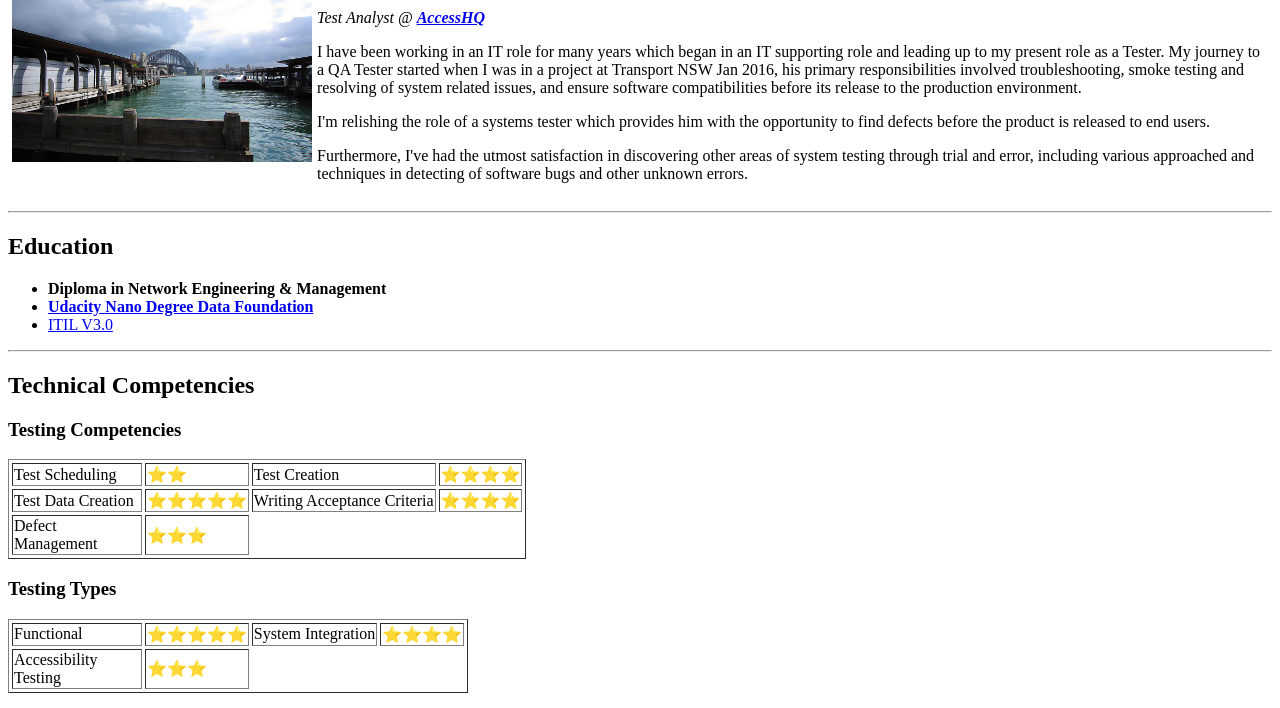
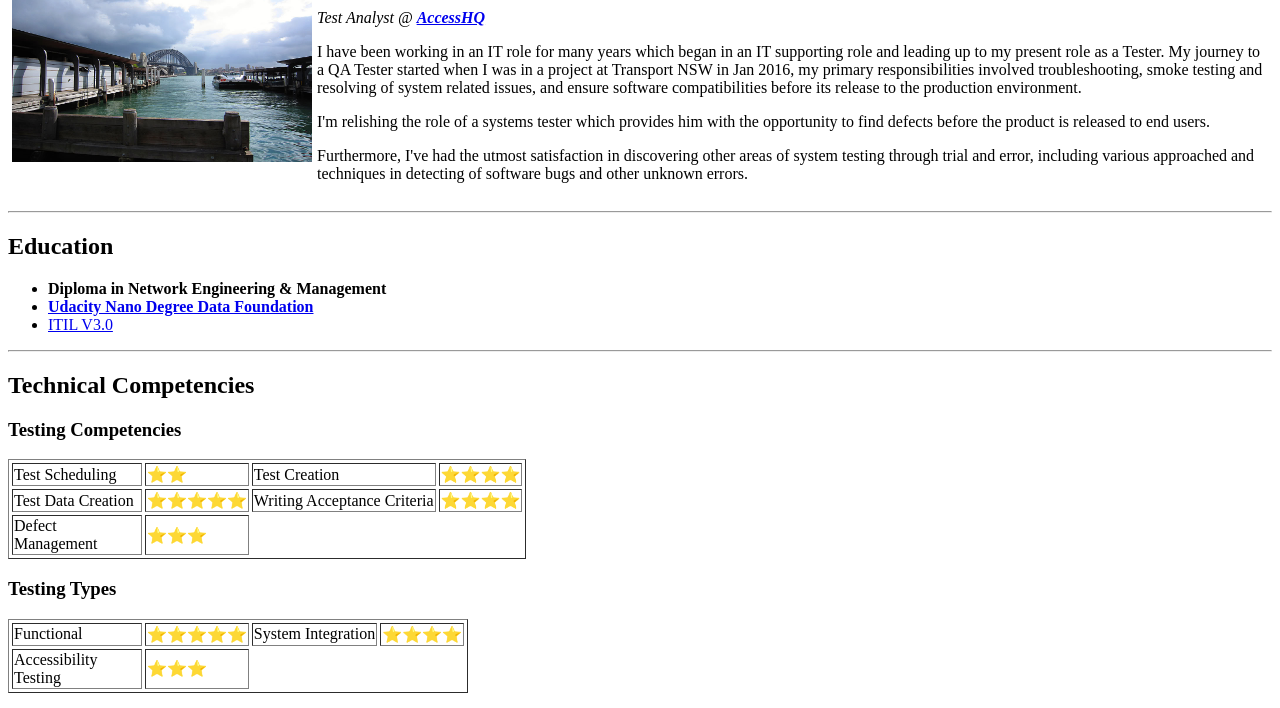
Before and after one commit to karweng/cv, a plain HTML site: page index.html in a window 1280 px wide. Shown: the part 83-791 px from the top of the page. Drawn offline with Linux system fonts and the light colour scheme.

Commit message:
Add files via upload

```diff
--- a/index.html
+++ b/index.html
@@ -13,7 +13,7 @@
       <td>
         <h1>Kelvin Wong</h1>
         <p><em>Test Analyst @ <a href="http://www.accesshq.com" target="_blank"><strong>AccessHQ</strong></a></em></p>
-        <P>I have been working in an IT role for many years which began in an IT supporting role and leading up to my present role as a Tester. My journey to a QA Tester started when I was in a project at Transport NSW Jan 2016, his primary
+        <P>I have been working in an IT role for many years which began in an IT supporting role and leading up to my present role as a Tester. My journey to a QA Tester started when I was in a project at Transport NSW in Jan 2016, my primary
           responsibilities involved troubleshooting, smoke testing and resolving of system related issues, and ensure software compatibilities before its release to the production environment. </<p>
           <p>I'm relishing the role of a systems tester which provides him with the opportunity to find defects before the product is released to end users. </p>
           <p>Furthermore, I've had the utmost satisfaction in discovering other areas of system testing through trial and error, including various approached and techniques in detecting of software bugs and other unknown errors. </p>
```
